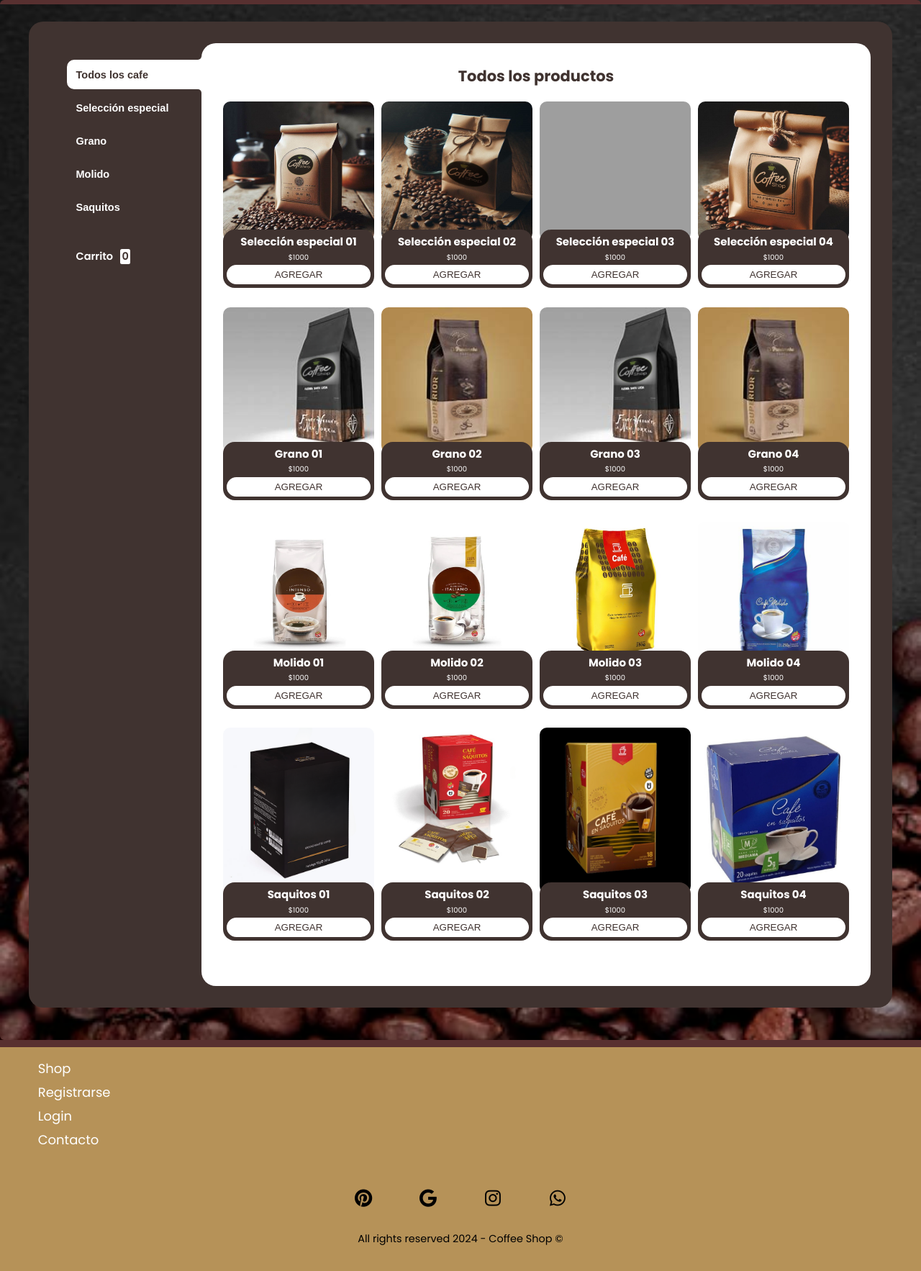
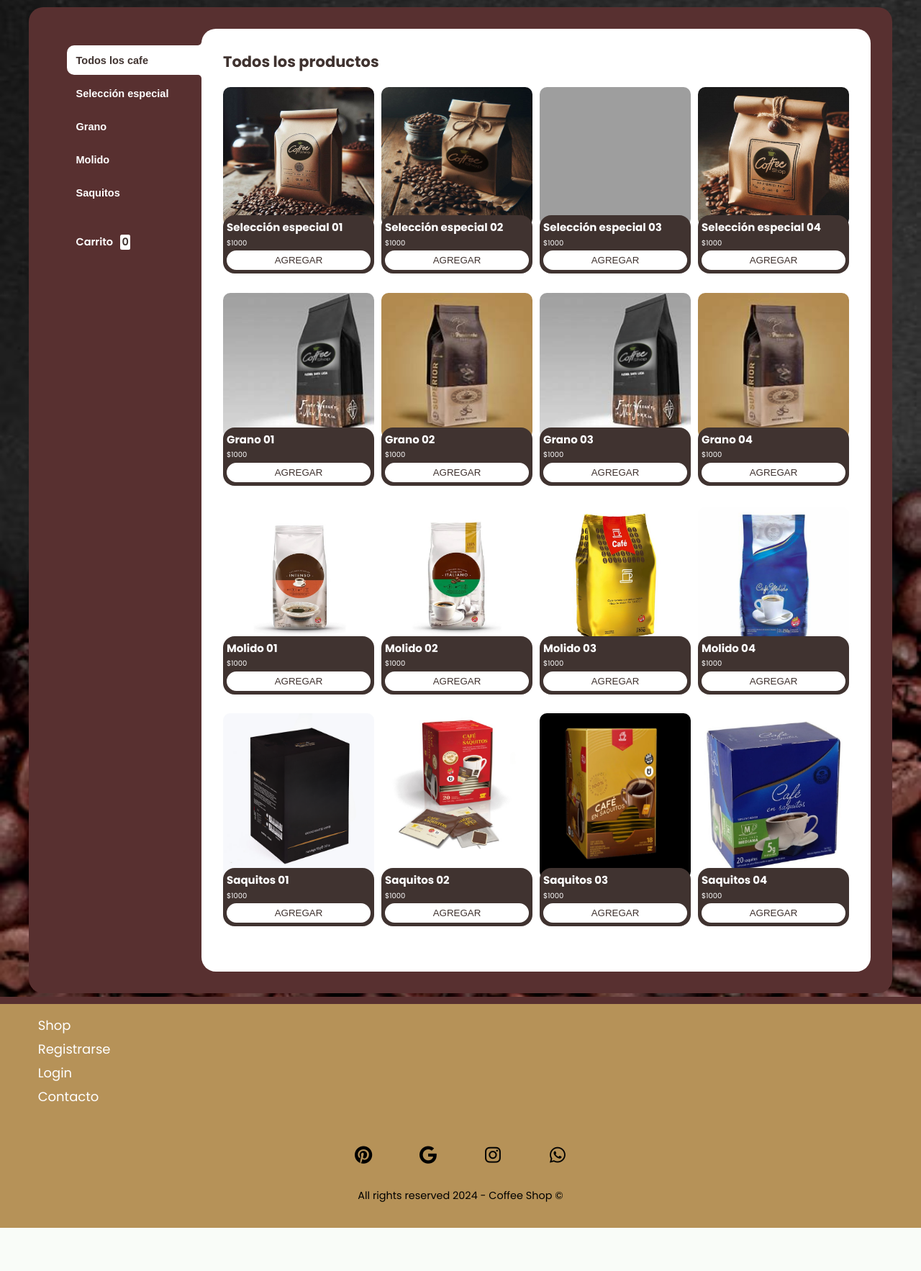
Before and after one commit to Lucho-D/Proyecto-Python-Back-, a Flask app: template templates/shop.html in a window 1280 px wide. Shown: the part 179-1945 px from the top of the page at 72% size. After the commit the page ends 1885 px from the top, so only its background shows below. Run offline with Flask 3, Linux system fonts and the light colour scheme; the template is opened without the code that fills it, so the values that code supplies are empty; some libraries are stand-ins or nearby versions; grey boxes are pictures that could not be loaded.

Commit message:
arreglos 7

```diff
--- a/static/css/shop.css
+++ b/static/css/shop.css
@@ -43,6 +43,7 @@ h1, h2, h3, h4, h5, h6, p, a, input, textarea, ul{
 
 ul {
     list-style-type: none;
+    z-index: 1;
 }
 
 a {
@@ -210,37 +211,6 @@ a {
 
 /*--//////////////////////////--SHOP--//////////////////////////////////////--*/
 
-
-.section{
-    width: 100%;
-    padding: 20px;
-    padding-bottom: 40px;
-    box-shadow: -10px 0 25px -10px #000000;
-    border-radius: 6px;
-    position: relative;
-    overflow: hidden;
-    text-align: center;
-    z-index: -1;
-}
-
-.section {
-    background-image: url(../img/shop/granos-cafe-tostados-primer-plano_23-2148337235.avif);
-    background-position: center;
-    background-size: cover;
-    background-repeat: no-repeat;
-    background-attachment: fixed;
-}
-
-.section:before{
-    content: '';
-    width: 100%;
-    height: 6px;
-    position: absolute;
-    top: 0;
-    left: 0;
-    background:#583030;
-}
-
 .wrapper {
     display: grid;
     max-width: 120rem;
@@ -250,7 +220,7 @@ a {
     border-radius: 2rem;
     justify-content: center;
     grid-template-columns: 1fr 4fr;
-    background-color: var(--clr-main);
+    background-color: var(--clr-main-light);
 }
 
 aside {
--- a/templates/shop.html
+++ b/templates/shop.html
@@ -54,7 +54,6 @@
     </header>
 
     <!-- Main -->
-    <div class="section">
     <div class="wrapper">
         <aside>
             <nav>
@@ -89,7 +88,6 @@
             </div>
         </main>
     </div>
-    </div>
 
     <!-- Footer -->
     <footer class="footer">
```
Lines whose indentation alone changed are shown as unchanged.
